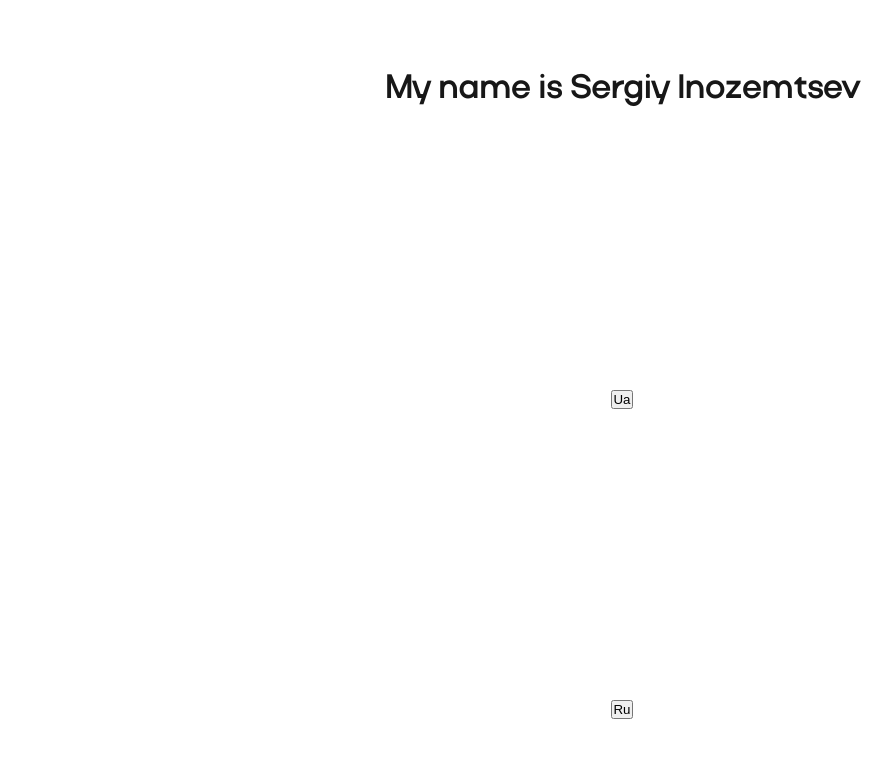
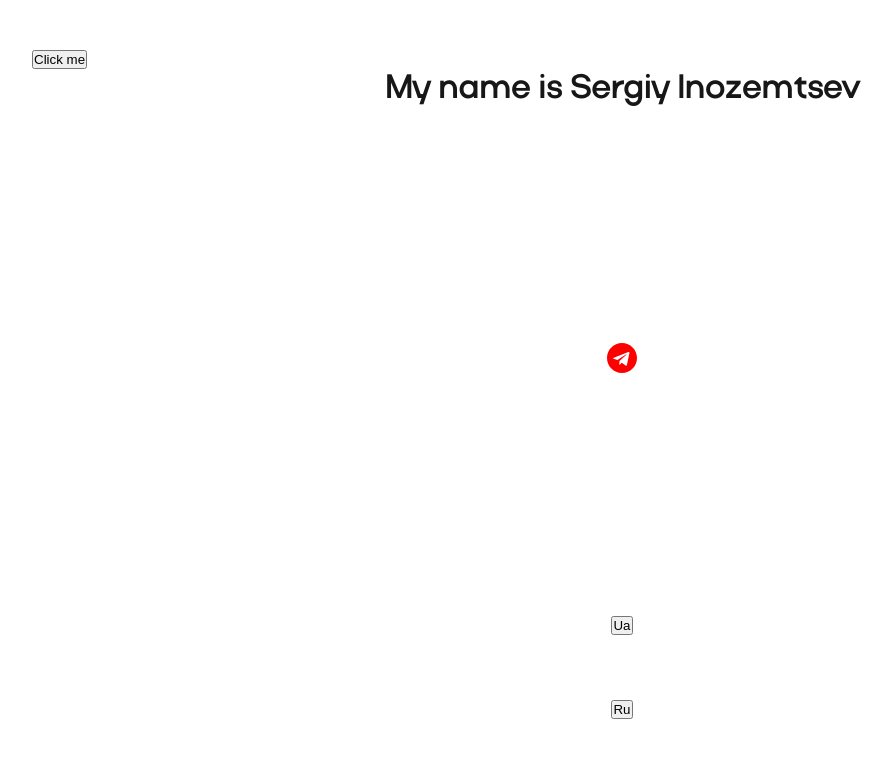
Before and after one commit to sinzem/sinzem_cv_next, a Next.js app: page / in a window 1280 px wide. Shown: the top 758 px of the page, without its empty margins (18-910 px from the left). Built offline with nearby package versions, Linux system fonts and the light colour scheme.

Commit message:
change_color_schema

```diff
--- a/src/app/layout.tsx
+++ b/src/app/layout.tsx
@@ -3,6 +3,7 @@ import type {  Viewport } from "next";
 import "./styles/globals.css";
 
 import { actayReg, actayWide } from "./styles/fonts";
+import Settings from "@/components/Settings/Settings";
 
 export const viewport: Viewport = {
   width: 'device-width',
@@ -18,8 +19,28 @@ export default function RootLayout({
   children: React.ReactNode;
 }>) {
   return (
-    <html lang="en">
+    <html lang="en" suppressHydrationWarning>
+      <head>
+        {/* Скрипт для предотвращения мерцания с измененной темой при загрузке*/}
+        <script
+          dangerouslySetInnerHTML={{
+            __html: `
+              (function() {
+                try {
+                  const theme = localStorage.getItem('theme');
+                  if (theme === 'dark' || (!theme && window.matchMedia('(prefers-color-scheme: dark)').matches)) {
+                    document.documentElement.classList.add('dark');
+                  } else {
+                    document.documentElement.classList.remove('dark');
+                  }
+                } catch (e) {}
+              })();
+            `,
+          }}
+        />
+      </head>
       <body className={`${actayReg.variable} ${actayWide.variable} antialiased`}>
+        <Settings />
         {children}
       </body>
     </html>
--- a/src/app/page.tsx
+++ b/src/app/page.tsx
@@ -5,6 +5,7 @@ import styles from "./styles/page.module.css";
 
 import metadataGenerate from "../libs/metadataGenerate";
 import Link from "next/link";
+import Tg from "../assets/icons/social/tg";
 
 export const metadata: Metadata = metadataGenerate("en");
 
@@ -15,10 +16,11 @@ export default async function Home() {
   return (
     <div className={styles.page}>
       <h1>{header.title}</h1>
-      <Link href="/ua">
+      <Tg className={styles.media} />
+      <Link href="/ua" >
         <button>Ua</button>
       </Link>
-      <Link href="/ru">
+      <Link href="/ru" >
         <button>Ru</button>
       </Link>
     </div>
--- a/src/app/styles/globals.css
+++ b/src/app/styles/globals.css
@@ -4,6 +4,12 @@
 
   --actayReg: var(--actayReg, sans-serif);
   --actayWide: var(--actayWide, sans-serif);
+  color-scheme: light;
+}
+
+.dark {
+  background-color: #171717;
+  color-scheme: dark;
 }
 
 @media (prefers-color-scheme: dark) {
@@ -17,6 +23,7 @@ html,
 body {
   max-width: 100vw;
   overflow-x: hidden;
+  position: relative;
 }
 
 body {
--- a/src/app/styles/page.module.css
+++ b/src/app/styles/page.module.css
@@ -108,6 +108,18 @@ a.secondary {
   flex-shrink: 0;
 }
 
+.media {
+  fill: red;
+  width: 30px;
+  height: 30px;
+  transition: all .2s ease;
+}
+
+.media:hover {
+  fill: blue;
+  transform: scale(1.2);
+}
+
 /* Enable hover only on non-touch devices */
 @media (hover: hover) and (pointer: fine) {
   a.primary:hover {
--- a/src/app/ua/page.tsx
+++ b/src/app/ua/page.tsx
@@ -9,11 +9,11 @@ export const metadata: Metadata = metadataGenerate("ua");
 
 export default async function HomeUa() {
 
-  const {main} = languages("ua");
+  const {header} = languages("ua");
 
   return (
     <div className={styles.page}>
-      <h1>{main.title}</h1>
+      <h1>{header.title}</h1>
       <Link href="/">
         <button>En</button>
       </Link>
--- a/src/assets/icons/social/tg.tsx
+++ b/src/assets/icons/social/tg.tsx
@@ -1,12 +1,13 @@
-import * as React from "react"
-import { SVGProps, Ref, forwardRef, memo } from "react"
+import * as React from "react";
+import { SVGProps, Ref, forwardRef, memo } from "react";
 interface SVGRProps {
   title?: string;
   titleId?: string;
   desc?: string;
   descId?: string;
 }
-const SvgComponent = (
+
+const Tg = (
   {
     title,
     titleId,
@@ -18,8 +19,8 @@ const SvgComponent = (
 ) => (
   <svg
     xmlns="http://www.w3.org/2000/svg"
-    width="1em"
-    height="1em"
+    // width="20px"
+    // height="20px"
     fill="none"
     ref={ref}
     aria-labelledby={titleId}
@@ -29,11 +30,12 @@ const SvgComponent = (
     {desc ? <desc id={descId}>{desc}</desc> : null}
     {title ? <title id={titleId}>{title}</title> : null}
     <path
-      fill="#000"
+      // fill="#000"
       d="M15 30c8.286 0 15-6.714 15-15S23.286 0 15 0 0 6.714 0 15s6.714 15 15 15ZM6.864 14.675l14.462-5.576c.671-.243 1.258.163 1.04 1.178h.002l-2.463 11.6c-.183.823-.671 1.023-1.355.636l-3.75-2.764-1.809 1.742c-.2.2-.368.369-.756.369l.266-3.816 6.95-6.279c.303-.266-.067-.416-.466-.151l-8.589 5.407-3.702-1.155c-.804-.255-.822-.803.17-1.191Z"
     />
   </svg>
 )
-const ForwardRef = forwardRef(SvgComponent)
-const Memo = memo(ForwardRef)
-export default Memo
+
+const ForwardRef = forwardRef(Tg);
+const Memo = memo(ForwardRef);
+export default Memo;
--- /dev/null
+++ b/src/components/Settings/Settings.tsx
@@ -0,0 +1,38 @@
+"use client";
+
+// import { useEffect } from "react";
+import styles from "./settings.module.css";
+
+const Settings = () => {
+
+    // useEffect(() => {
+    //     themeFromStorage();
+    // }, [])
+
+    // const themeFromStorage = () => {
+    //     const root = document.querySelector(":root");
+    //     const ls = localStorage.getItem("theme");
+    //     if (ls === "dark") {
+    //         root?.classList.add("dark");
+    //     }
+    // }
+
+    const changeRoot = () => {
+        const root = document.querySelector(":root");
+        if (!root?.classList.contains("dark")) {
+            root?.classList.add("dark");
+            localStorage.setItem("theme", "dark");
+        } else {
+            root?.classList.remove("dark");
+            localStorage.removeItem("theme");
+        }
+    }
+
+    return (
+        <div className={styles.wrapper}>
+            <button onClick={changeRoot}>Click me</button>
+        </div>
+    );
+};
+
+export default Settings;
--- /dev/null
+++ b/src/components/Settings/settings.module.css
@@ -0,0 +1,5 @@
+.wrapper {
+    position: fixed;
+    top: 50px;
+    left: 50px;
+}
```
